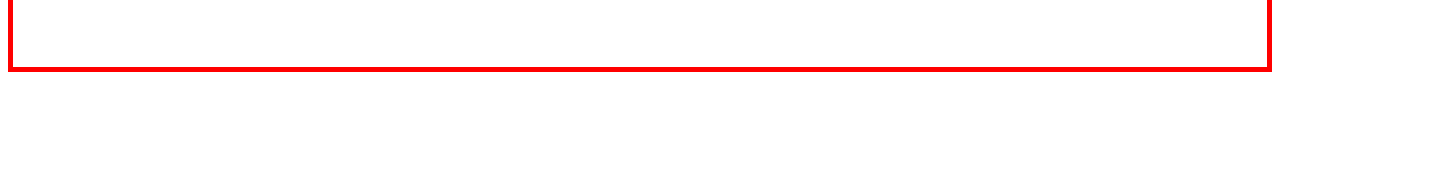
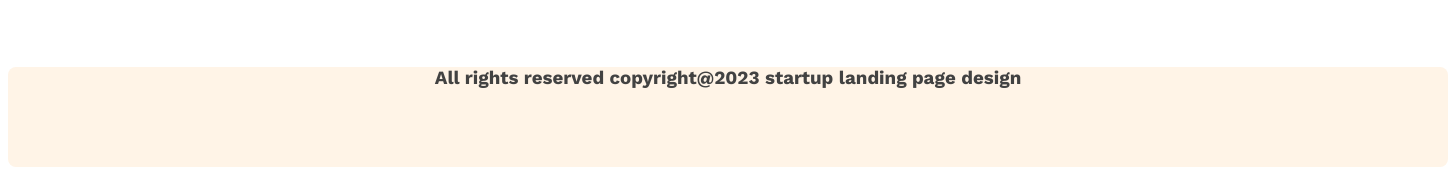
Before and after one commit to RashinHossain/g3-architect, a plain HTML site: page index.html in a window 1280 px wide. Shown: the part 4119-4294 px from the top of the page, 1448 px wide, since content can reach past the window. Before the commit the page ends 4199 px from the top, so only its background shows below. Drawn offline with nearby package versions, Linux system fonts and the light colour scheme.

Commit message:
just complete my webpage

```diff
--- a/index.html
+++ b/index.html
@@ -127,6 +127,8 @@
 
     </main>
 
-    <footer></footer>
+    <footer>
+        <h3 class="footer-title">All rights reserved copyright@2023 startup landing page design</h3>
+    </footer>
 </body>
 </html>
--- a/styles/architect.css
+++ b/styles/architect.css
@@ -8,9 +8,7 @@
 }
 
 /* header style  */
-body{
-    border: 5px solid red;
-}
+
 header{
     background-color: rgba(255, 144, 14, 0.10);
     padding: 50px 240px;
@@ -203,8 +201,18 @@ main{
     width: 150px;
 }
 
+footer{
+    width: 1440px;
+    height: 100px;
+    border-radius: 8px;
+    background: #FFF4E7;
 
+}
+.footer-title{
+    text-align: center;
+    color: #424242;
 
+}
 
 
 /* mobile device */
```
